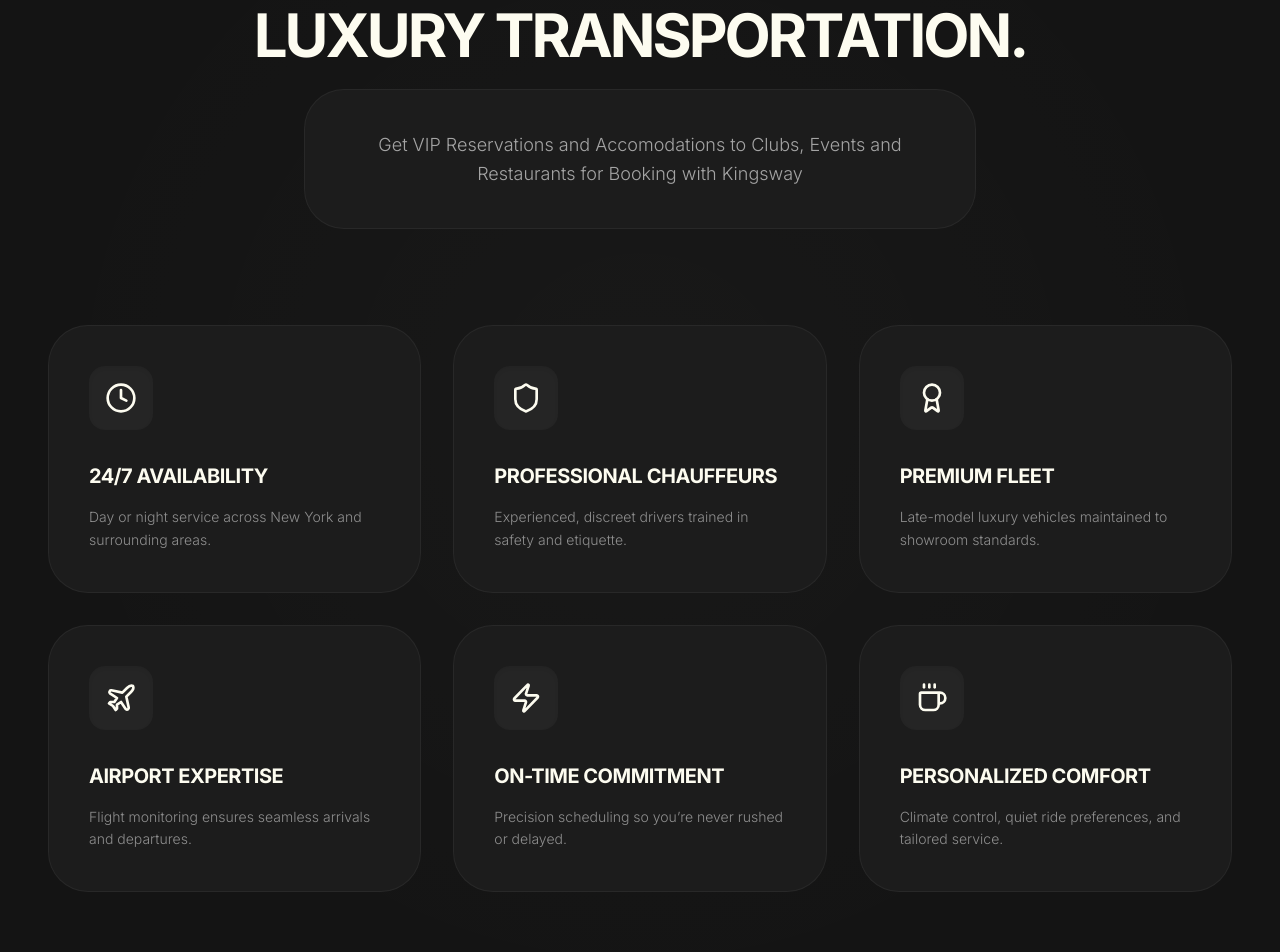
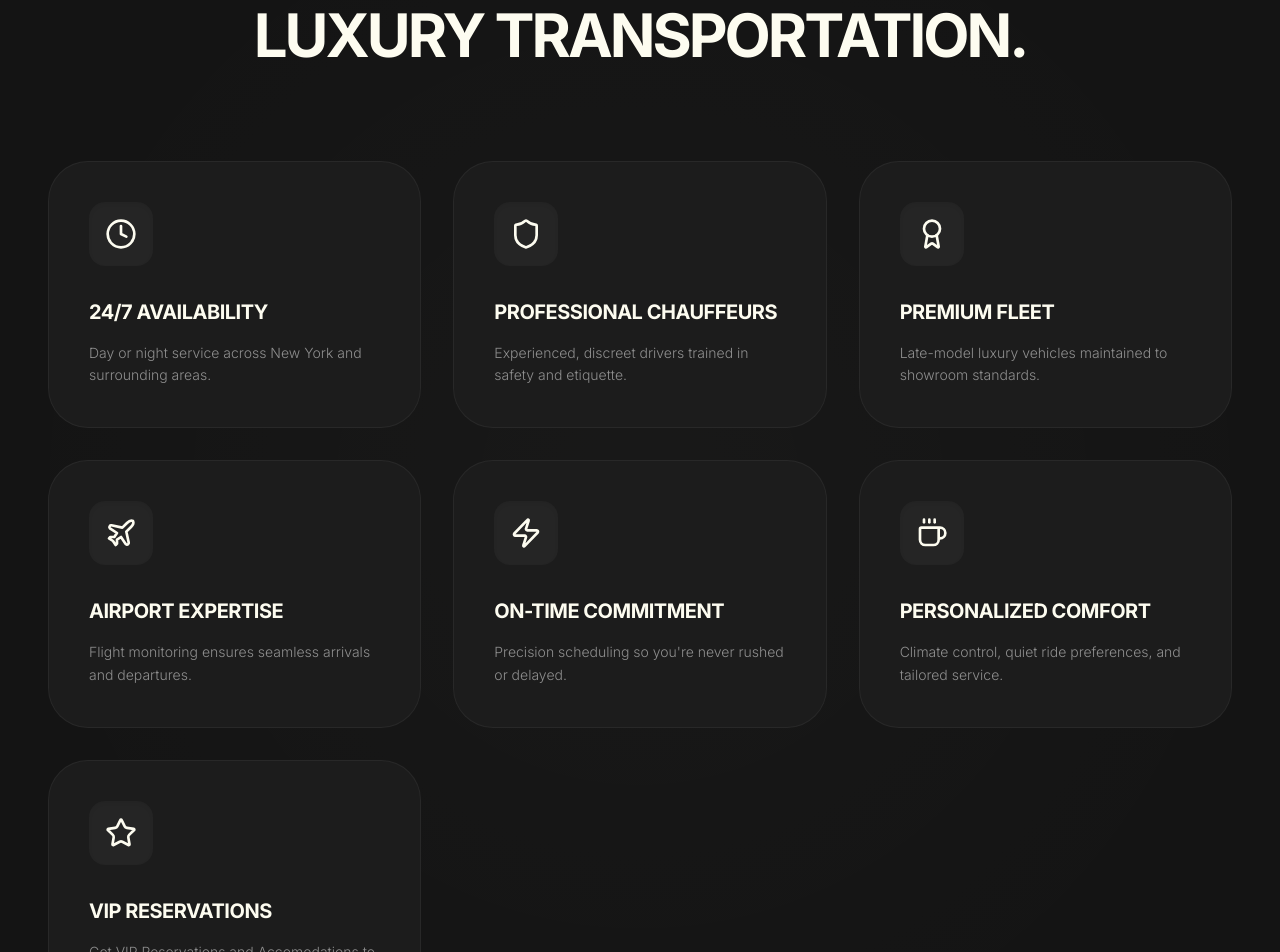
Before and after one commit to sfhighlight2/KW2, a React (Vite) app: page / in a window 1280 px wide. Shown: the part 2300-3252 px from the top of the page. Built offline with nearby package versions, Linux system fonts and the light colour scheme.

Commit message:
Add VIP Reservations as 7th feature bubble with star icon

```diff
--- a/components/Features.tsx
+++ b/components/Features.tsx
@@ -1,7 +1,7 @@
 
 import React from 'react';
 import { motion } from 'framer-motion';
-import { Shield, Clock, Award, Plane, Zap, Coffee } from 'lucide-react';
+import { Shield, Clock, Award, Plane, Zap, Coffee, Star } from 'lucide-react';
 
 const usps = [
   {
@@ -27,12 +27,17 @@ const usps = [
   {
     icon: <Zap size={32} />,
     title: 'On-Time Commitment',
-    description: 'Precision scheduling so you’re never rushed or delayed.'
+    description: 'Precision scheduling so you\'re never rushed or delayed.'
   },
   {
     icon: <Coffee size={32} />,
     title: 'Personalized Comfort',
     description: 'Climate control, quiet ride preferences, and tailored service.'
+  },
+  {
+    icon: <Star size={32} />,
+    title: 'VIP Reservations',
+    description: 'Get VIP Reservations and Accomodations to Clubs, Events and Restaurants for Booking with Kingsway.'
   }
 ];
 
@@ -57,21 +62,10 @@ const Features: React.FC = () => {
             whileInView={{ opacity: 1, y: 0 }}
             viewport={{ once: true }}
             transition={{ delay: 0.1 }}
-            className="text-4xl md:text-6xl font-black text-[#FDFCF0] mb-6 tracking-tighter uppercase"
+            className="text-4xl md:text-6xl font-black text-[#FDFCF0] tracking-tighter uppercase"
           >
             The Standard of <br /> Luxury Transportation.
           </motion.h2>
-          <motion.div
-            initial={{ opacity: 0, y: 20 }}
-            whileInView={{ opacity: 1, y: 0 }}
-            viewport={{ once: true }}
-            transition={{ delay: 0.2 }}
-            className="group max-w-2xl mx-auto p-10 rounded-[40px] bg-[#1c1c1c] border border-white/5 hover:border-[#FDFCF0]/20 transition-all duration-500 hover:shadow-2xl hover:shadow-[#FDFCF0]/5"
-          >
-            <p className="text-white/60 text-lg font-light leading-relaxed group-hover:text-white/80 transition-colors">
-              Get VIP Reservations and Accomodations to Clubs, Events and Restaurants for Booking with Kingsway
-            </p>
-          </motion.div>
         </div>
 
         <motion.div
```
